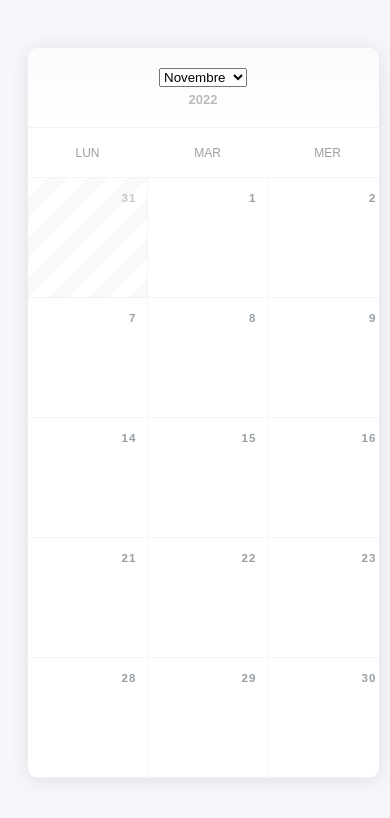
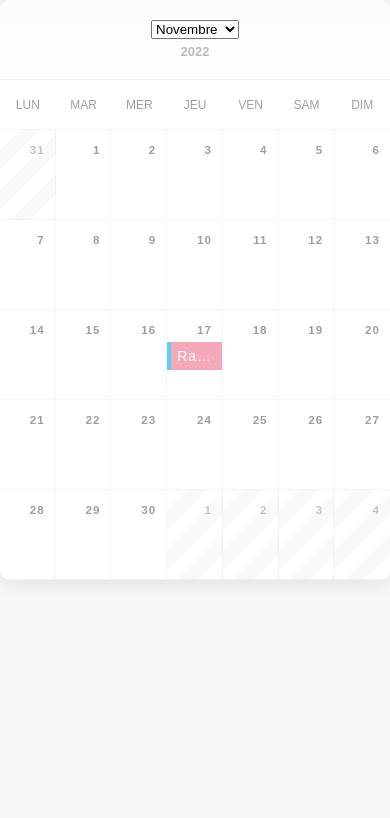
Before and after one commit to ucoliblille/agenda, a plain HTML site: page index.html in a window 390 px wide. Drawn offline with Linux system fonts and the light colour scheme.

Commit message:
Add files via upload

```diff
--- a/styles.css
+++ b/styles.css
@@ -252,3 +252,30 @@ body {
     border-width: 6px;
     margin-left: -6px;
 }
+
+@media only screen and (max-width: 600px){
+    body {
+        padding: 0;
+        margin: 0;
+    }
+    #calendar-container {
+        margin: 0;
+        width: 100%;
+    }
+    #calendar {
+        grid-template-columns: repeat(7, minmax(50px, 1fr));
+        grid-auto-rows: 90px;
+    }
+    .task {
+        font-size: 14px;
+    }
+    .day > div {
+        overflow-y: scroll;
+        height: 75%;
+    }
+}
+@media only screen and (min-width: 601px) and (max-width: 950px){
+    #calendar {
+        grid-template-columns: repeat(7, minmax(75px, 1fr));
+    }
+}
```
